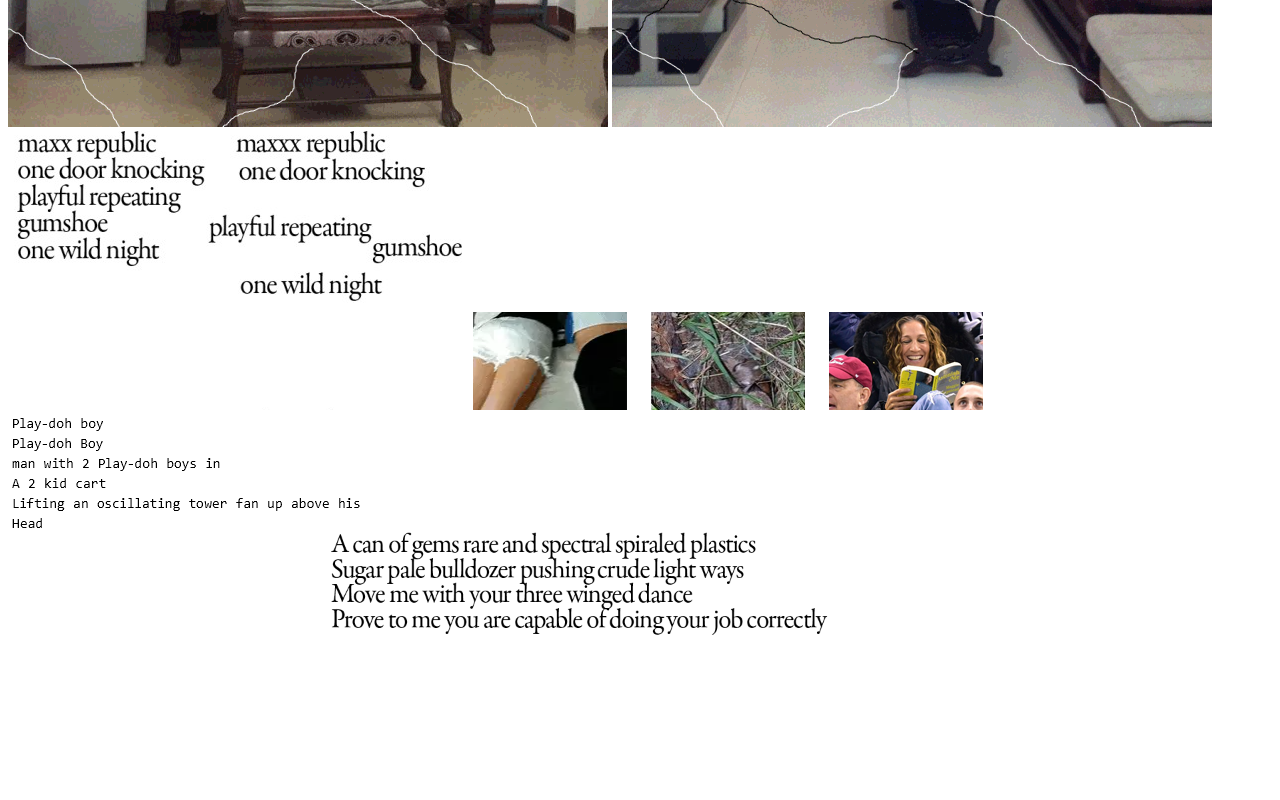
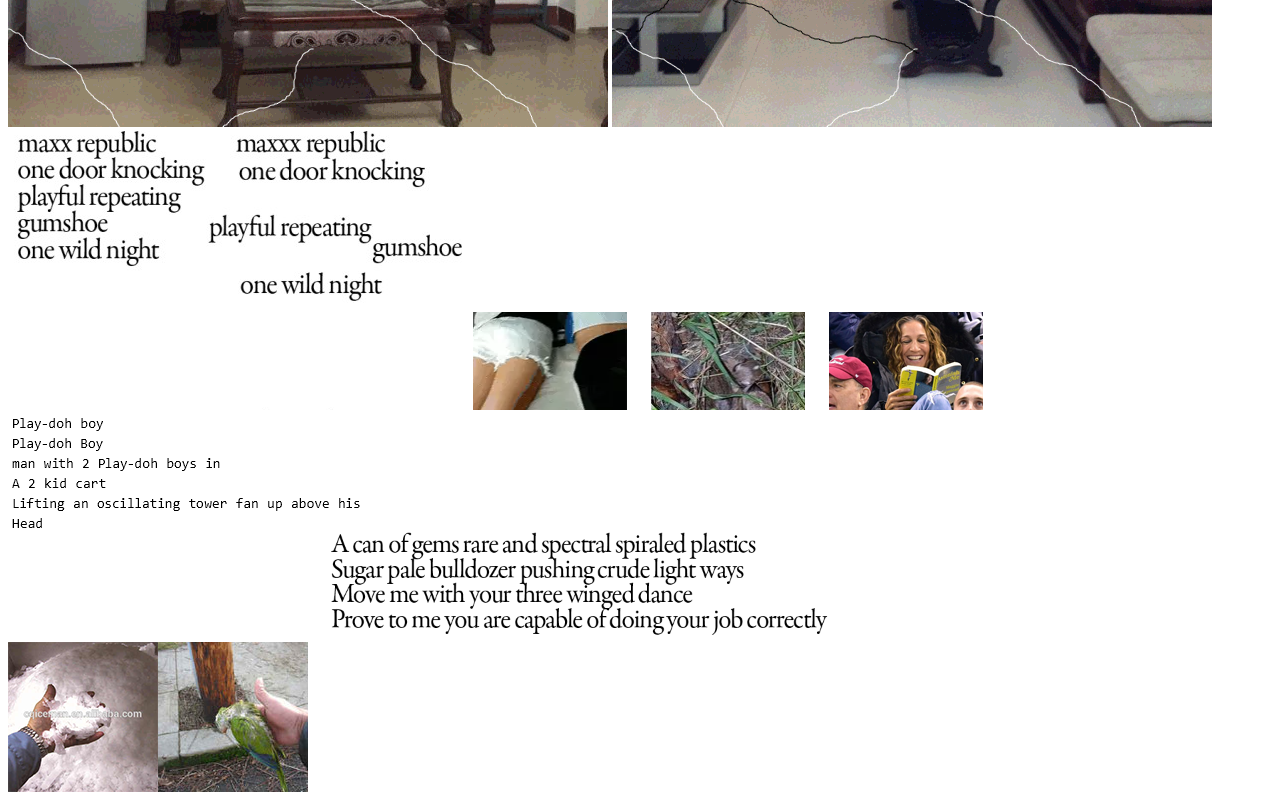
Before and after one commit to aajka119/aajka1, a plain HTML site: page index.html in a window 1280 px wide. Shown: the part 6450-7250 px from the top of the page. Before the commit the page ends 7100 px from the top, so only its background shows below. Drawn offline with Linux system fonts and the light colour scheme.

Commit message:
Update index.html

```diff
--- a/index.html
+++ b/index.html
@@ -33,6 +33,8 @@
   <img class="img1" src="pdb.png" />
   <br>
   &emsp; &emsp; &emsp; &emsp; &emsp; &emsp; &emsp; &emsp; &emsp; &emsp; &emsp; &emsp; &emsp; &emsp; &emsp; &emsp; <img class="img1" src="56.png" />
+  <br>
+  <img class="img1" src="oh.png" />
 
 
 
```
